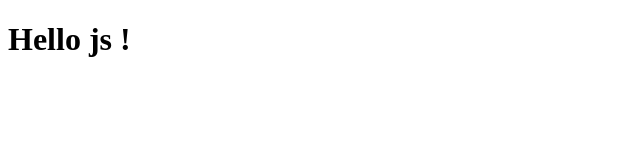
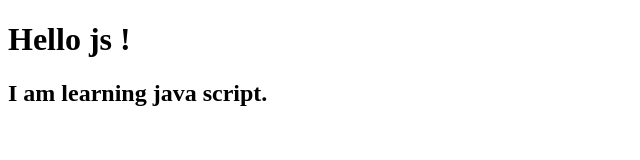
Before and after one commit to Ignatenko1977/homeworks-js, a plain HTML site: page hw1/index.html in a window 1280 px wide. Shown: the whole page, without its empty margins (0-640 px from the left). Drawn offline with Linux system fonts and the light colour scheme.

Commit message:
add html text2

```diff
--- a/hw1/index.html
+++ b/hw1/index.html
@@ -10,6 +10,7 @@
 
 <body>
     <h1>Hello js !</h1>
+    <h2>I am learning java script.</h2>
 </body>
 
 </html>
```
